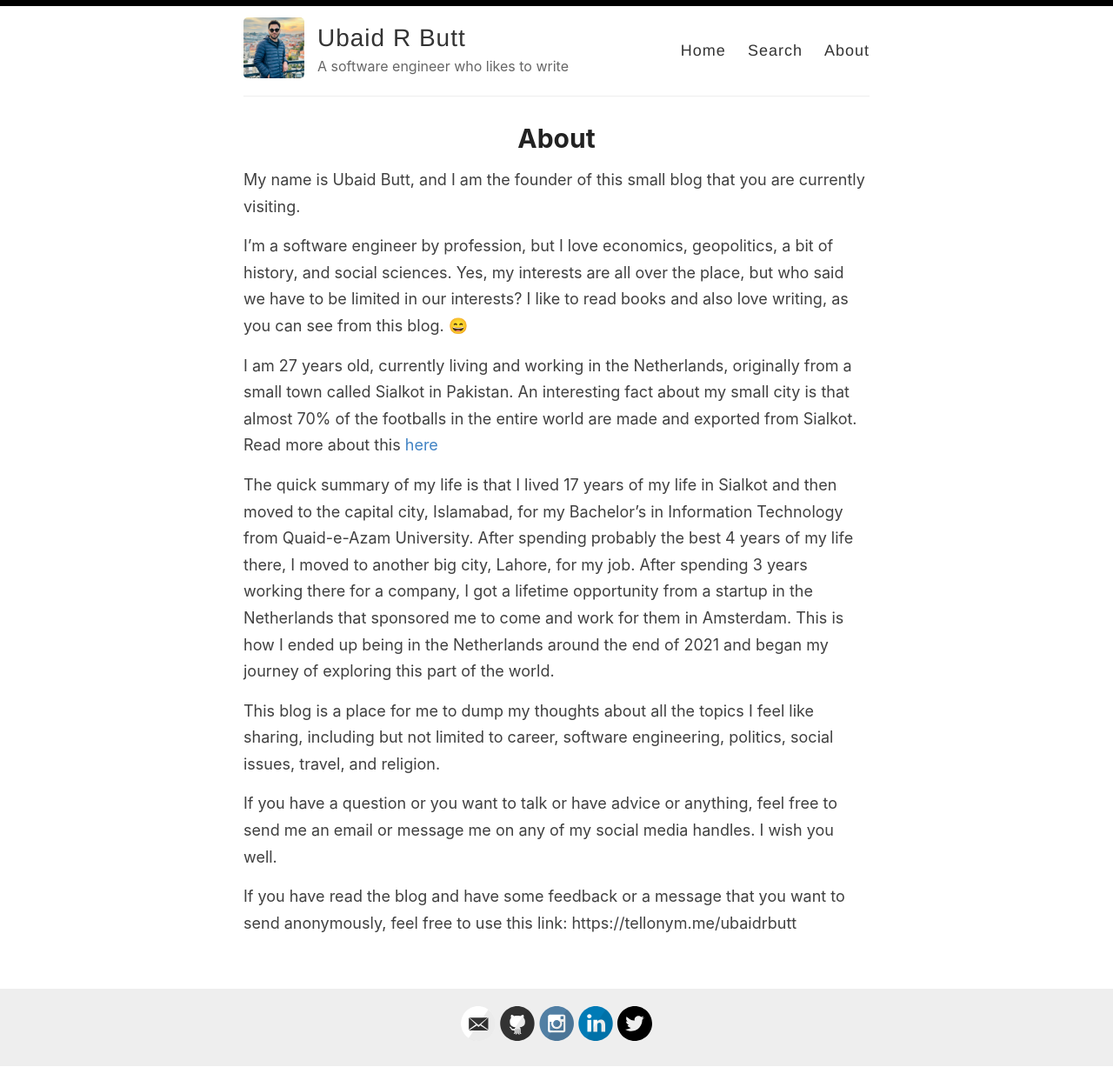
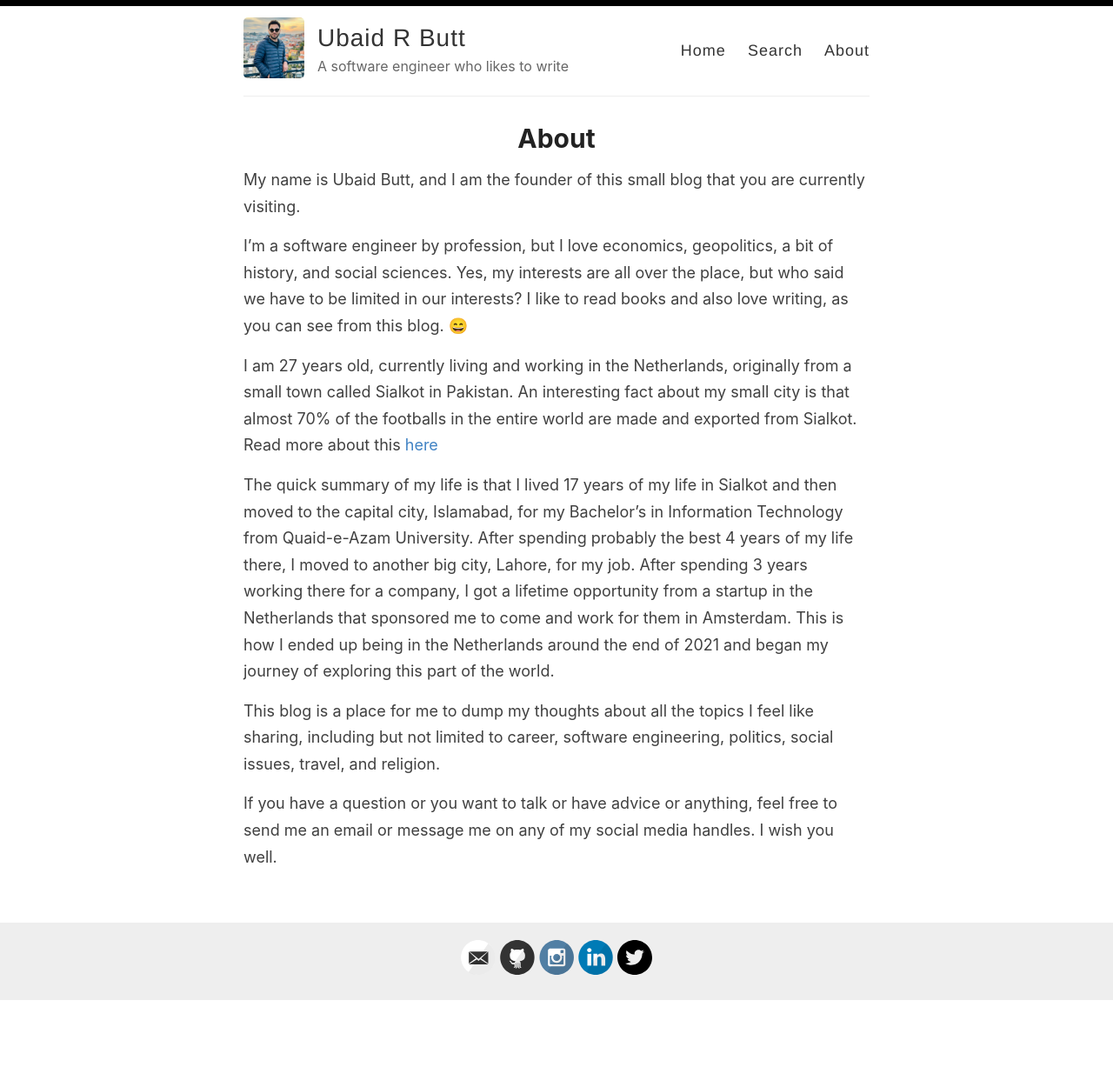
Before and after one commit to Ubaidbutt/ubaidbutt.github.io, a Jekyll site: the page built from _pages/about.md, in a window 1280 px wide. Shown: the whole page at 87% size. Built offline with Jekyll 4.4.1, drawn with Linux system fonts in a browser that asks for light colours; after the commit the page ends 1151 px from its top, so only the background shows below that.

Commit message:
remove anonymous message

```diff
--- a/_pages/about.md
+++ b/_pages/about.md
@@ -15,6 +15,3 @@ The quick summary of my life is that I lived 17 years of my life in Sialkot and
 This blog is a place for me to dump my thoughts about all the topics I feel like sharing, including but not limited to career, software engineering, politics, social issues, travel, and religion.
 
 If you have a question or you want to talk or have advice or anything, feel free to send me an email or message me on any of my social media handles. I wish you well.
-
-
-If you have read the blog and have some feedback or a message that you want to send anonymously, feel free to use this link: https://tellonym.me/ubaidrbutt
```
